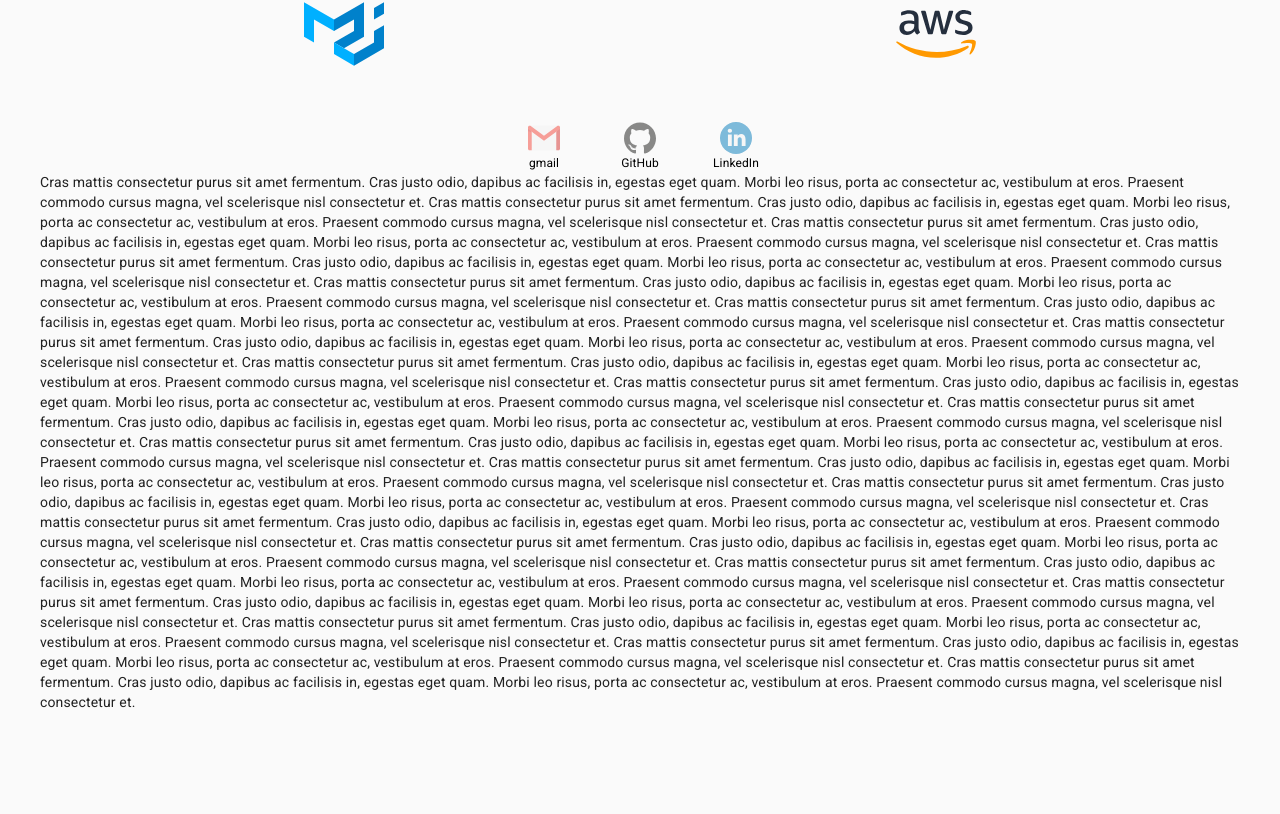
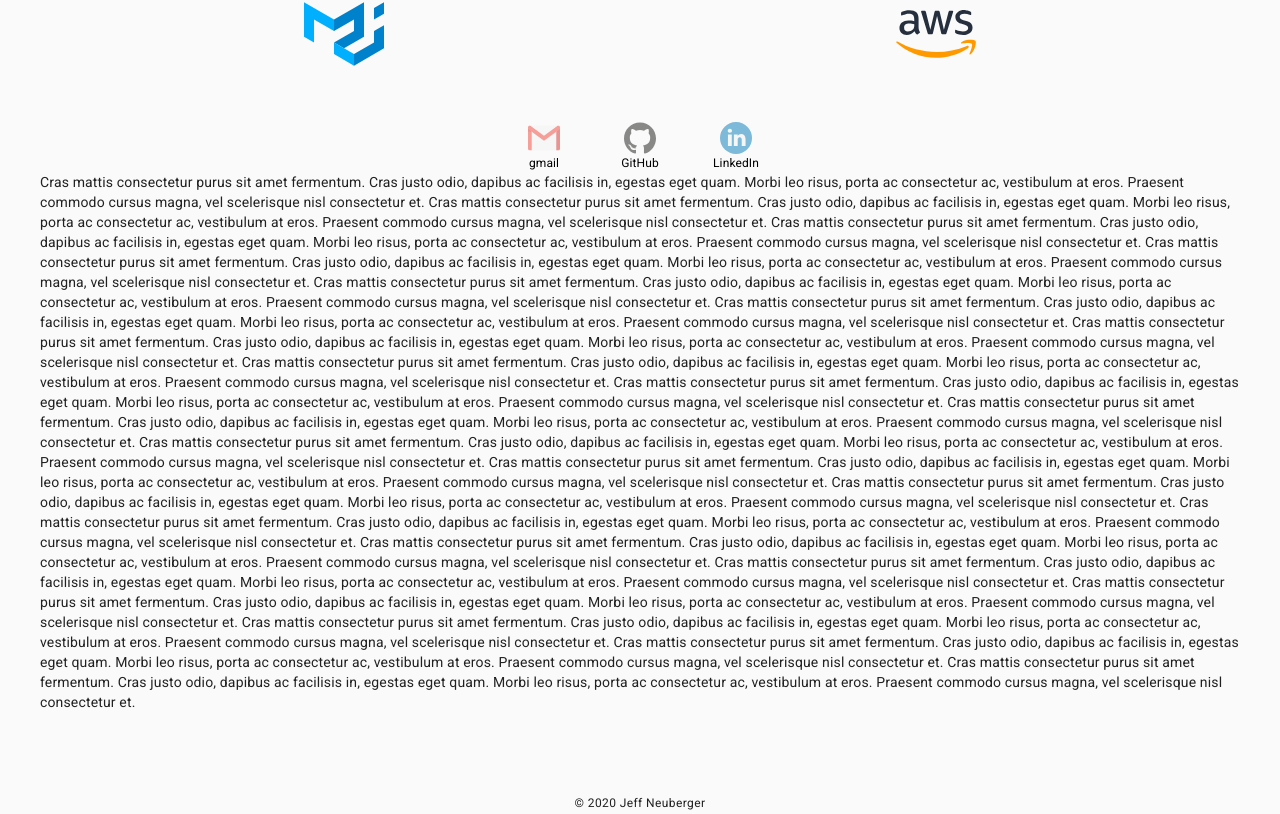
Before and after one commit to jeffn12/portfolio, a React (Create React App) app: page / in a window 1280 px wide. Shown: the part 1553-2367 px from the top of the page. Before the commit the page ends 2265 px from the top, so only its background shows below. Built offline with nearby package versions, Linux system fonts and the light colour scheme.

Commit message:
feat: add basic footer

```diff
--- a/src/App.js
+++ b/src/App.js
@@ -7,6 +7,7 @@ import SplashPage from "./components/SplashPage";
 import ProjectPage from "./components/ProjectPage";
 import SkillsPage from "./components/SkillsPage";
 import ContactPage from "./components/ContactPage";
+import Footer from "./components/Footer";
 
 function App() {
   return (
@@ -39,6 +40,7 @@ Praesent commodo cursus magna, vel scelerisque nisl consectetur et.`
           </Box>
         </Container>
       }
+      <Footer />
     </Box>
   );
 }
--- /dev/null
+++ b/src/components/Footer.js
@@ -0,0 +1,15 @@
+import React from "react";
+// Material UI
+import { Box, Typography } from "@material-ui/core";
+
+function Footer() {
+  return (
+    <Box width={1} style={{ marginTop: "5rem", textAlign: "center" }}>
+      <Typography align="center" variant="caption">
+        © 2020 Jeff Neuberger
+      </Typography>
+    </Box>
+  );
+}
+
+export default Footer;
```
